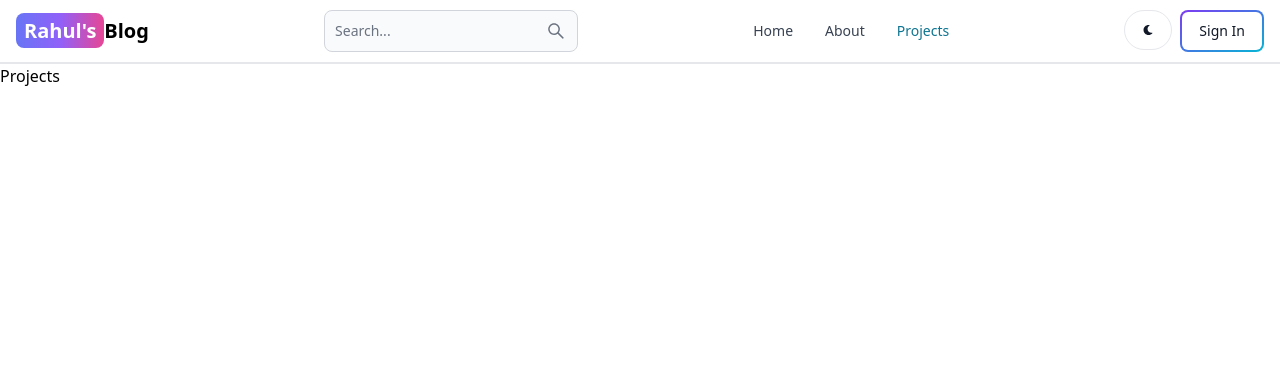
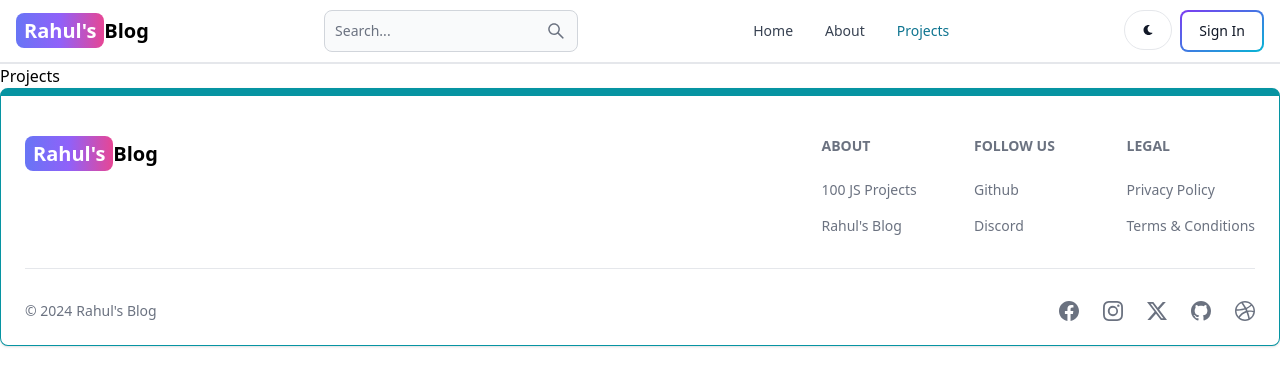
Before and after one commit to rdxdevelops/mern-blog, a React (Vite) app in the folder client/: page /projects in a window 1280 px wide. Shown: the top 386 px of the page. Built offline with nearby package versions, Linux system fonts and the light colour scheme.

Commit message:
created the footer component

```diff
--- a/client/src/App.jsx
+++ b/client/src/App.jsx
@@ -6,6 +6,7 @@
 import SignUp from "./pages/SignUp";
 import Projects from "./pages/Projects";
 import Header from "./components/Header";
+import Footer from "./components/Footer";
 
 export default function App() {
   return (
@@ -19,6 +20,7 @@
         <Route path="/dashboard" element={<Dashboard />} />
         <Route path="/projects" element={<Projects />} />
       </Routes>
+      <Footer/>
     </BrowserRouter>
   );
 }
--- /dev/null
+++ b/client/src/components/Footer.jsx
@@ -0,0 +1,93 @@
+import {
+  Footer as FlowbiteFooter,
+  FooterCopyright,
+  FooterDivider,
+  FooterIcon,
+  FooterLink,
+  FooterLinkGroup,
+  FooterTitle,
+} from "flowbite-react";
+import { Link } from "react-router-dom";
+import {
+  BsFacebook,
+  BsInstagram,
+  BsTwitterX,
+  BsGithub,
+  BsDribbble,
+} from "react-icons/bs";
+export default function Footer() {
+  return (
+    <FlowbiteFooter container className="border border-t-8 border-teal-500">
+      <div className="w-full max-w-7xl mx-auto">
+        <div className="grid w-full justify-between sm:flex md:grid-cols-1">
+          <div className="mt-5">
+            <Link
+              to="/"
+              className="self-center whitespace-nowrap text-lg sm:text-xl font-semibold dark:text-white">
+              <span className="px-2 py-1 bg-gradient-to-r from-indigo-500 via-purple-500 to-pink-500 rounded-lg text-white">
+                Rahul's
+              </span>
+              Blog
+            </Link>
+          </div>
+          <div className="grid grid-cols-2 gap-8 mt-4 sm:grid-cols-3 sm:gap-6">
+            <div>
+              <FooterTitle title="About"></FooterTitle>
+              <FooterLinkGroup col>
+                <FooterLink
+                  href="https://www.100jsprojects.com"
+                  target="_blank"
+                  rel="noopener noreferrer">
+                  100 JS Projects
+                </FooterLink>
+                <FooterLink
+                  href="/about"
+                  target="_blank"
+                  rel="noopener noreferrer">
+                  Rahul's Blog
+                </FooterLink>
+              </FooterLinkGroup>
+            </div>
+            <div>
+              <FooterTitle title="Follow Us"></FooterTitle>
+              <FooterLinkGroup col>
+                <FooterLink
+                  href="https://www.github.com/rdxdevelops"
+                  target="_blank"
+                  rel="noopener noreferrer">
+                  Github
+                </FooterLink>
+                <FooterLink href="#">Discord</FooterLink>
+              </FooterLinkGroup>
+            </div>
+            <div>
+              <FooterTitle title="Legal"></FooterTitle>
+              <FooterLinkGroup col>
+                <FooterLink href="#">Privacy Policy</FooterLink>
+                <FooterLink href="#">Terms &amp; Conditions</FooterLink>
+              </FooterLinkGroup>
+            </div>
+          </div>
+        </div>
+        <FooterDivider />
+        <div className="w-full sm:flex sm:items-center sm:justify-between">
+          <FooterCopyright
+            href="#"
+            by="Rahul's Blog"
+            year={new Date().getFullYear()}
+          />
+          <div className="flex gap-6 sm:justify-center sm:mt-0 mt-4">
+            <FooterIcon href="#" icon={BsFacebook} />
+            <FooterIcon
+              href="https://www.github.com/rdxdevelops"
+              icon={BsInstagram}
+            />
+            <FooterIcon href="#" icon={BsTwitterX} />
+            <FooterIcon href="#" icon={BsGithub} />
+            <FooterIcon href="#" icon={BsDribbble} />
+          </div>
+        </div>
+      </div>
+    </FlowbiteFooter>
+  );
+}
```
